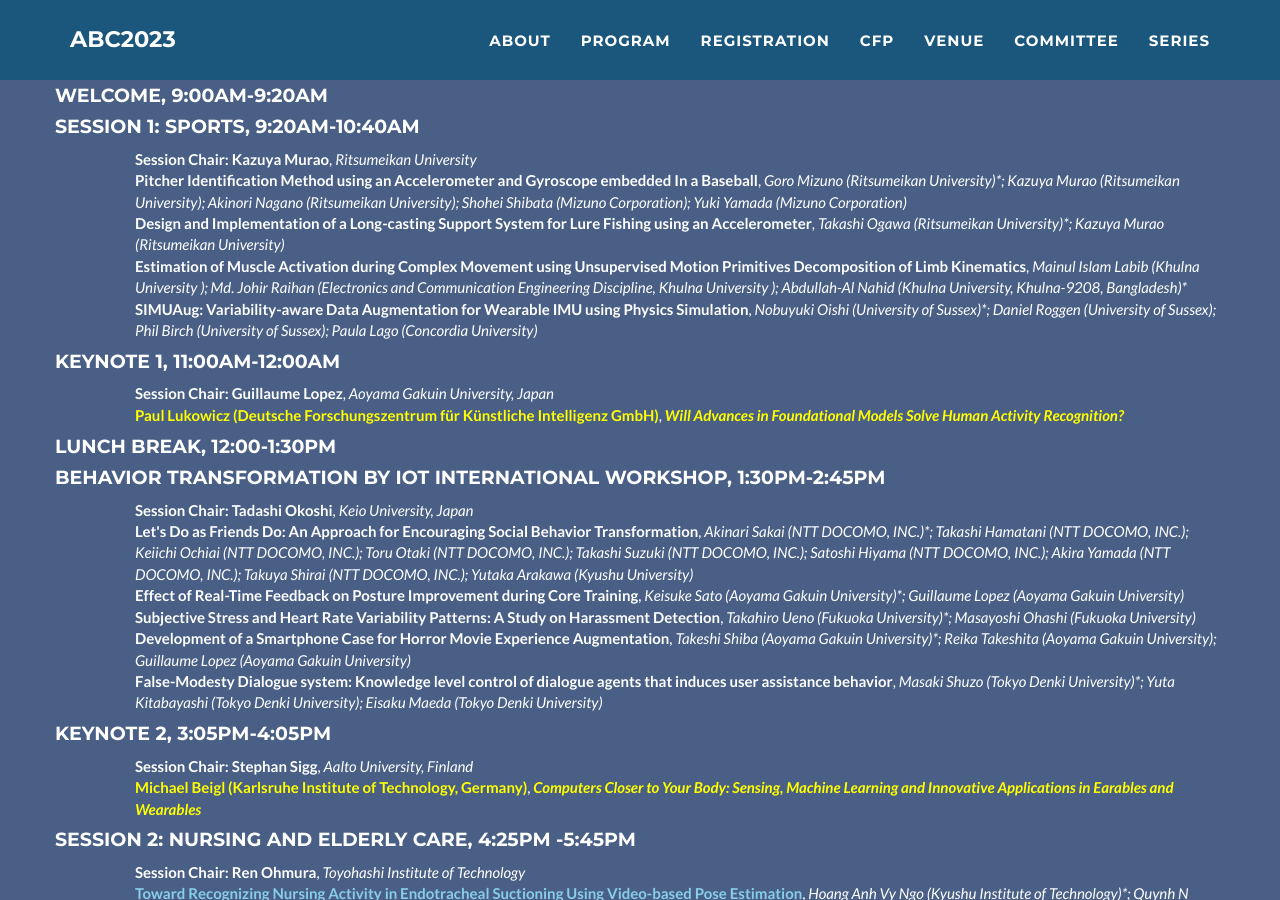
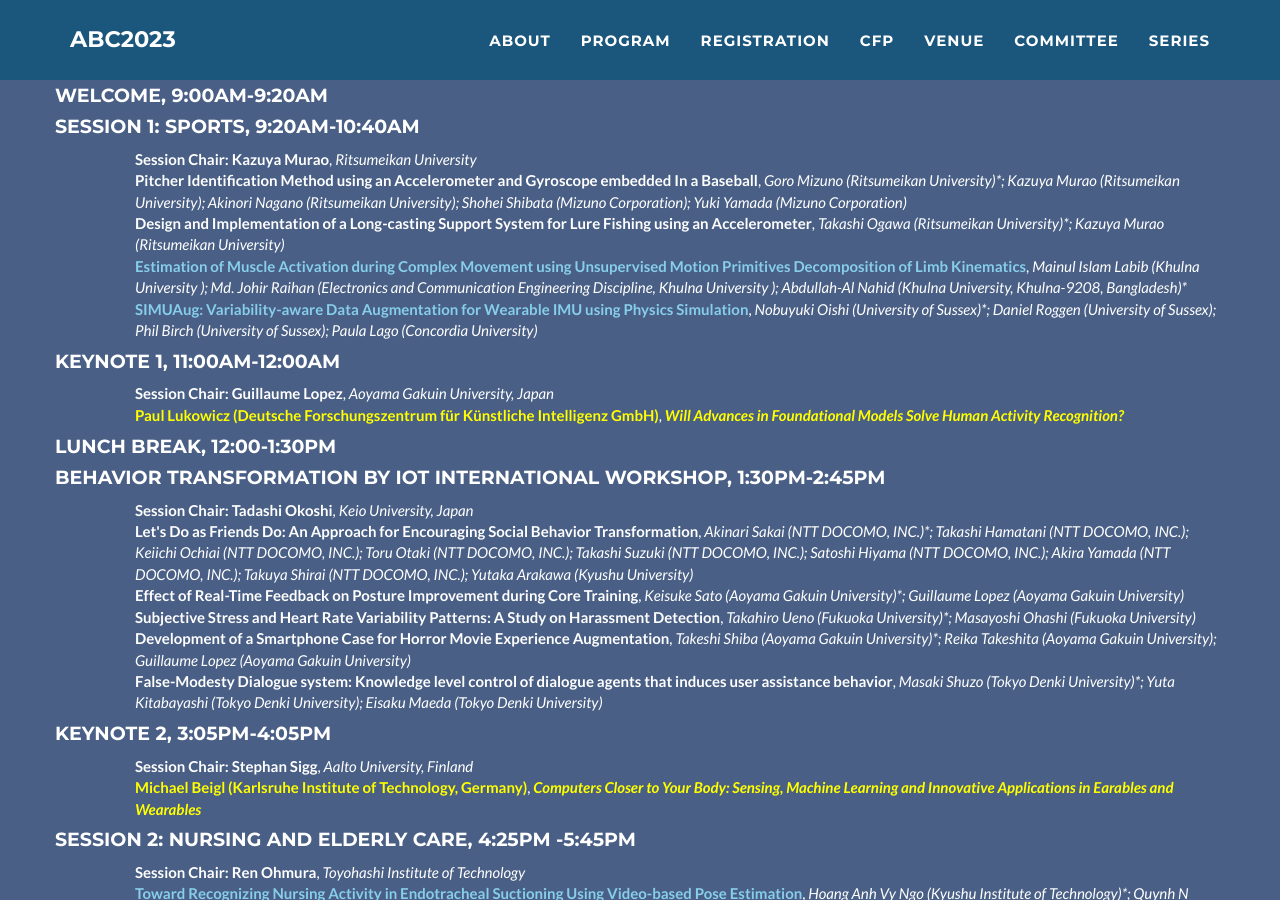
Before and after one commit to abc-research/abc-research.github.io, a Jekyll site: the page built from index.html, in a window 1280 px wide and 900 px high, scrolled down 4701 px. Built offline with Jekyll 4.4.1, drawn with Linux system fonts in a browser that asks for light colours.

Commit message:
Update _config.yml

```diff
--- a/_config.yml
+++ b/_config.yml
@@ -108,9 +108,9 @@ program:
             authors: "Goro Mizuno (Ritsumeikan University)*; Kazuya Murao (Ritsumeikan University); Akinori Nagano (Ritsumeikan University); Shohei Shibata (Mizuno Corporation); Yuki Yamada (Mizuno Corporation)"
           - title: "Design and Implementation of a Long-casting Support System for Lure Fishing using an Accelerometer"
             authors: "Takashi Ogawa (Ritsumeikan University)*; Kazuya Murao (Ritsumeikan University)"
-          - title: "Estimation of Muscle Activation during Complex Movement using Unsupervised Motion Primitives Decomposition of Limb Kinematics"
+          - title: "<span style='color:skyblue'>Estimation of Muscle Activation during Complex Movement using Unsupervised Motion Primitives Decomposition of Limb Kinematics</span>"
             authors: "Mainul Islam Labib (Khulna University ); Md. Johir Raihan (Electronics and Communication Engineering Discipline, Khulna University ); Abdullah-Al Nahid (Khulna University, Khulna-9208, Bangladesh)*"
-          - title: "SIMUAug: Variability-aware Data Augmentation for Wearable IMU using Physics Simulation"
+          - title: "<span style='color:skyblue'>SIMUAug: Variability-aware Data Augmentation for Wearable IMU using Physics Simulation</span>"
             authors: "Nobuyuki Oishi (University of Sussex)*; Daniel Roggen (University of Sussex); Phil Birch (University of Sussex); Paula Lago (Concordia University)"
       - name: "Keynote 1"
         time: "11:00am-12:00am"
@@ -212,7 +212,7 @@ program:
             authors: "Masayuki Numao (The University of Electro Communications)*; Kinnosuke Tanaka (The University of Electro Communications)"
           - title: "Appearance-Based Gaze Estimation with Deep Neural Networks: From Data Collection to Evaluation"
             authors: "Ankur Bhatt (RPTU/ DFKI GmbH)*; Ko Watanabe (RPTU/DFKI GmbH); Andreas Dengel (DFKI GmbH); Shoya Ishimaru (Osaka Metropolitan University)"
-          - title: "A Relabeling Approach to Signal Patterns for Beacon-based Indoor Localization in Nursing Care Facility"
+          - title: "<span style='color:skyblue'>A Relabeling Approach to Signal Patterns for Beacon-based Indoor Localization in Nursing Care Facility</span>"
             authors: "Chrisitina A Garcia (Kyushu Institute of Technology)*; Quynh N Phuong Vu (Kyushu Institute of Technology); Haru Kaneko (Kyushu Institute of Technology); Sozo Inoue (Kyushu Institute of Technology)"
       - name: "Town Hall Meeting"
         time: "4:30pm-5:30pm"
```
